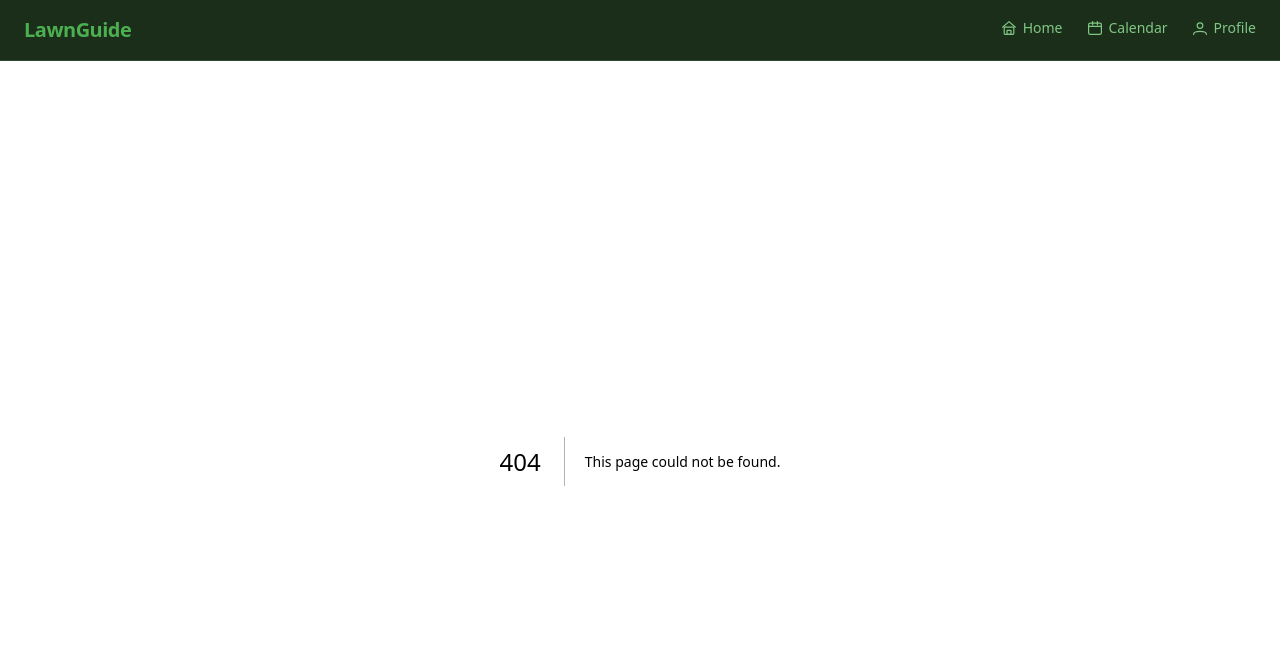
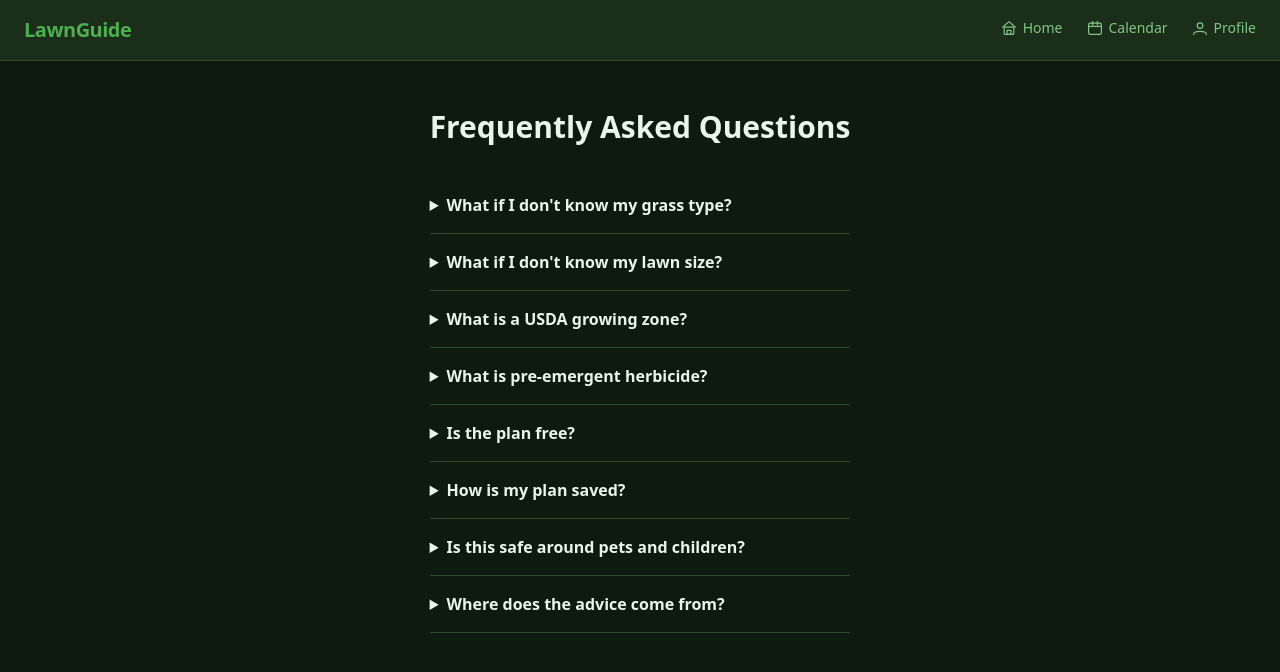
Before and after one commit to sajamills/lawncare, a Next.js app: page /faq in a window 1280 px wide. Before the commit this address had no page. Shown: the top 672 px of the page. Built offline with nearby package versions, Linux system fonts and the light colour scheme.

Commit message:
feat: [US-015] - Create /faq page with common lawn-care and product questions

```diff
--- a/prd.json
+++ b/prd.json
@@ -287,8 +287,8 @@
         "Verify in browser using dev-browser skill"
       ],
       "priority": 16,
-      "passes": false,
-      "notes": ""
+      "passes": true,
+      "notes": "Created src/app/faq/page.tsx as a server component (no 'use client') rendering the title and 8 Q&A items as native <details>/<summary> accordions, no JS needed. The 'How is my plan saved?' answer uses the exact text specified; the other 7 answers were authored to fit the product (grass-type/lawn-size optionality, USDA zones, pre-emergent timing, free pricing, pet/child safety, university extension sourcing) since the story only mandated exact wording for that one item. Added a simple footer to the landing page (src/app/page.tsx) with a single 'FAQ' link to /faq, since no footer existed yet. Added e2e/faq.spec.ts verifying all 8 questions render, the saved-plan answer is hidden until expanded, and the landing footer links to /faq. Visually verified collapsed/expanded states and the landing footer via screenshots."
     },
     {
       "id": "US-018",
--- /dev/null
+++ b/src/app/faq/page.tsx
@@ -0,0 +1,80 @@
+const FAQS = [
+  {
+    question: "What if I don't know my grass type?",
+    answer:
+      "No problem — during onboarding you can answer a few quick questions about your lawn (sun exposure, region, mowing habits) and we'll match you to the most likely grass types from a visual guide.",
+  },
+  {
+    question: "What if I don't know my lawn size?",
+    answer:
+      "Lawn size is optional. It's only used to scale product quantities in your plan, so you can skip it and adjust amounts yourself, or add it later from your profile.",
+  },
+  {
+    question: "What is a USDA growing zone?",
+    answer:
+      "USDA growing zones divide the country into regions based on average minimum winter temperatures. We use your zone, derived from your ZIP code, to time treatments correctly for your climate.",
+  },
+  {
+    question: "What is pre-emergent herbicide?",
+    answer:
+      "Pre-emergent herbicide is applied before weed seeds germinate, typically in early spring, to prevent weeds like crabgrass from taking root. Timing depends on your soil temperature and zone.",
+  },
+  {
+    question: "Is the plan free?",
+    answer:
+      "Yes. Building your personalized lawn care plan is completely free — no credit card required.",
+  },
+  {
+    question: "How is my plan saved?",
+    answer:
+      "Your plan is saved on this device using browser storage. It will persist as long as you use the same browser and don't clear your data. We recommend bookmarking your dashboard or printing your plan.",
+  },
+  {
+    question: "Is this safe around pets and children?",
+    answer:
+      "Every product recommendation in your plan notes whether it's safe for pets and children once dry, along with any wait times before the lawn can be used again. Always check the product label for the most current safety guidance.",
+  },
+  {
+    question: "Where does the advice come from?",
+    answer:
+      "Our recommendations are based on guidance from university extension programs and agricultural research for your specific USDA zone and grass type.",
+  },
+];
+
+export default function FaqPage() {
+  return (
+    <main
+      className="max-w-2xl mx-auto px-6 py-12"
+      style={{ backgroundColor: "var(--color-background)" }}
+    >
+      <h1
+        className="text-3xl font-bold mb-8"
+        style={{ color: "var(--color-text-primary)" }}
+      >
+        Frequently Asked Questions
+      </h1>
+      <div>
+        {FAQS.map((faq) => (
+          <details
+            key={faq.question}
+            className="border-b py-4"
+            style={{ borderColor: "var(--color-border)" }}
+          >
+            <summary
+              className="cursor-pointer font-semibold text-base"
+              style={{ color: "var(--color-text-primary)" }}
+            >
+              {faq.question}
+            </summary>
+            <p
+              className="text-sm mt-2"
+              style={{ color: "var(--color-text-muted)" }}
+            >
+              {faq.answer}
+            </p>
+          </details>
+        ))}
+      </div>
+    </main>
+  );
+}
--- a/src/app/page.tsx
+++ b/src/app/page.tsx
@@ -272,6 +272,19 @@ export default function Home() {
         </h2>
         <CtaButton />
       </section>
+
+      <footer
+        className="px-6 py-8 flex justify-center"
+        style={{ backgroundColor: "var(--color-surface)" }}
+      >
+        <Link
+          href="/faq"
+          className="text-sm underline"
+          style={{ color: "var(--color-text-muted)" }}
+        >
+          FAQ
+        </Link>
+      </footer>
     </main>
   );
 }
```
Also changed, not shown: progress.txt, 1 other file (tests, documents, lock files or other folders).
